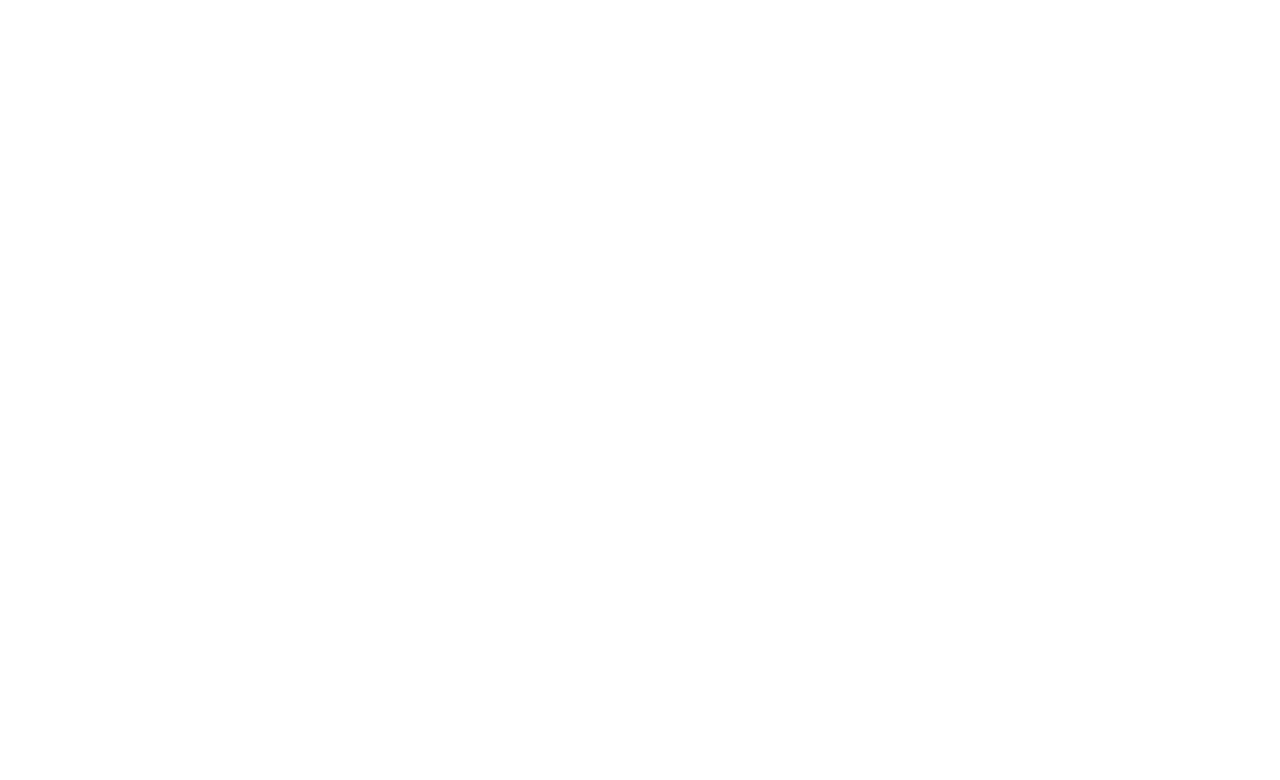
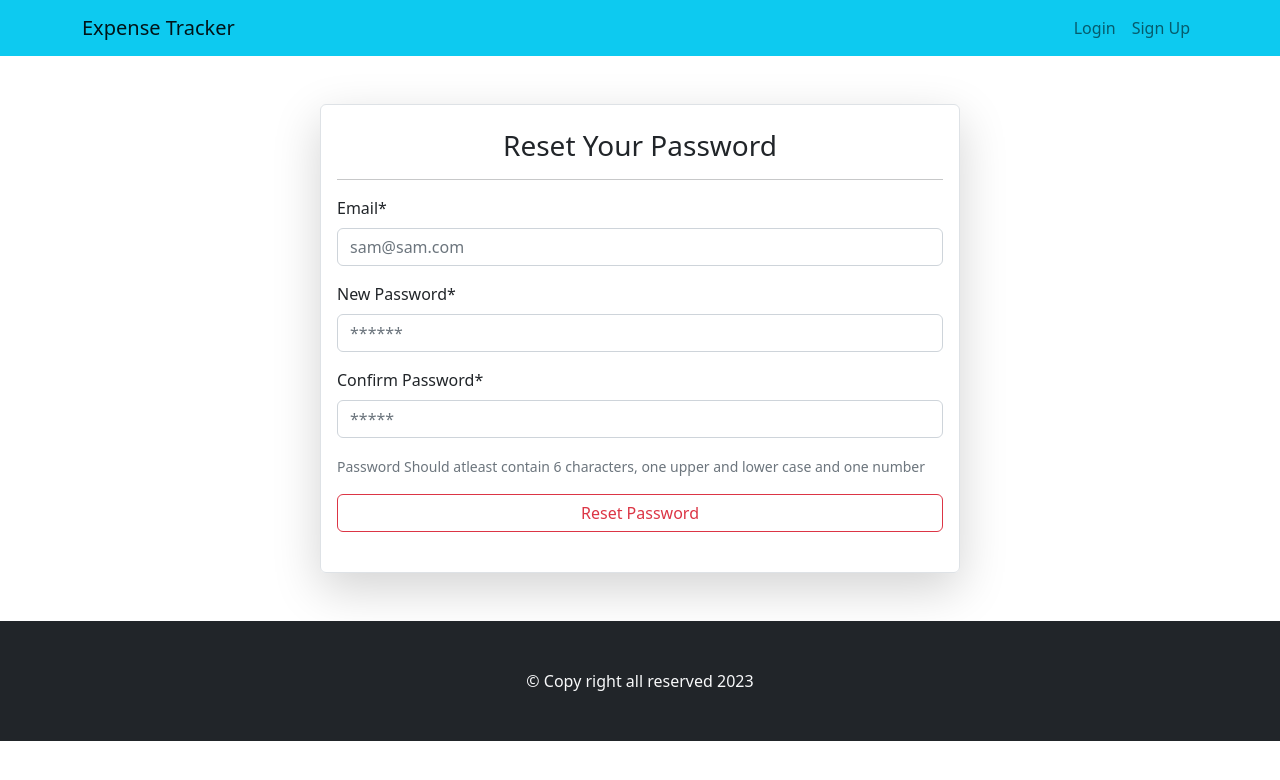
Before and after one commit to get-aakash/expense_tracker_v2, a React (Create React App) app: page /password-reset in a window 1280 px wide. Before the commit this address had no page. Shown: the top 780 px of the page. Built offline with nearby package versions, Linux system fonts and the light colour scheme.

Commit message:
login and register functionality

```diff
--- a/src/App.js
+++ b/src/App.js
@@ -1,5 +1,5 @@
 import './App.css';
-import Registration from './pages/Registration';
+import {Registration} from './pages/Registration';
 import Login from './pages/Login'
 import Dashboard from './pages/Dashboard';
 import { ToastContainer } from 'react-toastify';
@@ -9,6 +9,8 @@
   Routes,
   Route,
 } from "react-router-dom";
+import { ForgetPassword } from './pages/ForgetPassword';
+import { PrivateRouter } from './pages/PrivateRouter';
 
 function App() {
   return (
@@ -17,7 +19,8 @@
         <Routes>
           <Route path='/' element={<Login />} />
           <Route path='register' element={<Registration />} />
-          <Route path='dashboard' element={<Dashboard />} />
+          <Route path='dashboard' element={<PrivateRouter><Dashboard /></PrivateRouter>} />
+          <Route path='password-reset' element={<ForgetPassword />} />
         </Routes>
       </BrowserRouter>
       <ToastContainer />
--- /dev/null
+++ b/src/components/PassResetForm.js
@@ -0,0 +1,85 @@
+import React, { useState } from 'react'
+import { Button, Form } from 'react-bootstrap'
+import { toast } from 'react-toastify'
+import { CustomInput } from './CustomInput'
+
+export const PassResetForm = () => {
+    const [formDt, setFormDt] = useState({})
+    const [error, setError] = useState('')
+
+    const handleOnChange = (e) => {
+        const { name, value } = e.target
+        if (name === "password") {
+            setError('')
+            value.length < 6 && setError("Passowrd must have atleast 6 characters")
+            !/[0-9]/.test(value) && setError("Atleast one number required")
+            !/[a-z]/.test(value) && setError("Atleast one lower case required")
+            !/[A-Z]/.test(value) && setError("Atleast one upper case required")
+        }
+        setFormDt({ ...formDt, [name]: value })
+
+    }
+
+    const handleOnSubmit = (e) => {
+        e.preventDefault()
+        const { confirmPassword, ...rest } = formDt
+        if (confirmPassword !== rest.password) {
+            return toast.error("password doesnot match")
+        }
+        console.log(rest)
+
+        //get the data from local storage
+        const userStr = localStorage.getItem("users")
+        if (userStr) {
+            //parse the json data to object
+            let users = JSON.parse(userStr)
+
+            if (users.length) {
+                // check if there is any user who has the same email
+                const userExist = users.find((item) =>  item.email === rest.email )
+
+                if (userExist?.email) {
+                    //loop through the array and update the password, t should create the new array
+                    const tempUsers = users.map(item=>{
+                        if(item.email === rest.email){
+                            item.password = rest.password
+                        }
+                        return item
+                    })
+                    //store that new array to local storage
+                    localStorage.setItem("users", JSON.stringify(tempUsers))
+                    toast.success("New password has been updated, you may login")
+                    return;
+
+                }
+            } }
+        toast.error("user not found")
+    }
+    return (
+        <div className='border p-3 py-4 rounded shadow-lg'>
+            <h3 className='text-center'> Reset Your Password</h3>
+            <hr />
+
+            <Form onSubmit={handleOnSubmit}>
+                <CustomInput onChange={handleOnChange} label="Email*" name="email" placeholder="sam@sam.com" required={true} />
+                <CustomInput onChange={handleOnChange} label="New Password*" type="password" name="password" placeholder="******" required={true} />
+                <CustomInput onChange={handleOnChange} label="Confirm Password*" type="password" name="confirmPassword" placeholder="*****" required={true} />
+
+                <Form.Text>
+                    Password Should atleast contain 6 characters, one upper and lower case and one number
+                    {
+                        error && <ul>
+                            <li className='text-danger fw-bolder fs-4'>{error}</li>
+                        </ul>
+                    }
+
+                </Form.Text>
+                <div className='d-grid py-3'>
+                    <Button type='submit' variant='outline-danger' disabled={error}>Reset Password</Button>
+
+                </div>
+
+            </Form>
+        </div>
+    )
+}
--- a/src/pages/ForgetPassword.js
+++ b/src/pages/ForgetPassword.js
@@ -0,0 +1,14 @@
+import React from 'react'
+import Layout from '../components/Layout'
+import { PassResetForm } from '../components/PassResetForm'
+
+export const ForgetPassword = () => {
+    return (
+        <Layout>
+            <div className='w-50 m-auto mt-5'>
+                <PassResetForm />
+            </div>
+
+        </Layout>
+    )
+}
--- a/src/pages/Login.js
+++ b/src/pages/Login.js
@@ -1,14 +1,16 @@
-import React from 'react'
+import React, { useState } from 'react'
 import Form from 'react-bootstrap/Form';
 import Button from 'react-bootstrap/Button';
 import { Link, Navigate, useNavigate } from 'react-router-dom';
 import { Container } from 'react-bootstrap';
 import Layout from '../components/Layout';
 import { CustomInput } from '../components/CustomInput';
+import { toast } from 'react-toastify';
 
 
 export default function Login() {
     const navigate = useNavigate()
+    const [formDt, setFormDt] = useState({});
     const inputs = [
         {
             label: "Email",
@@ -26,9 +28,27 @@
 
         }
     ]
-    const handleOnSubmit = (e)=>{
-        e.preventDefault()
-        navigate("/dashboard")
+
+    const handleOnChange = (e) => {
+        const { name, value } = e.target;
+
+        setFormDt({
+            ...formDt,
+            [name]: value,
+        });
+    }
+    const handleOnSubmit = (e) => {
+        e.preventDefault();
+        console.log(formDt);
+
+        const usersStr = localStorage.getItem("users");
+        const userList = usersStr ? JSON.parse(usersStr) : [];
+
+        const user = userList.find(({ email, password }) => {
+            return email === formDt.email && password === formDt.password;
+        });
+
+        user?.email ? navigate("/dashboard") : toast.error("Invalid login details");
     }
     return (
         <Layout>
@@ -38,14 +58,16 @@
                     <h3>Welcome back!</h3>
                     <hr />
                     {inputs.map((item, i) => (
-                        <CustomInput key={i} {...item} />
+                        <CustomInput key={i} {...item} onChange={handleOnChange} />
                     ))}
 
-                    <Link to="/dashboard">
+
+                    <div className="d-grid mb-3">
                         <Button variant="primary" type="submit">
                             Login
                         </Button>
-                    </Link>
+                    </div>
+
 
                     <div className='text-end'>
                         Forget Password? <a href='/password-reset'>Reset</a>
--- /dev/null
+++ b/src/pages/PrivateRouter.js
@@ -0,0 +1,10 @@
+import React from 'react'
+import { Navigate } from 'react-router-dom'
+
+export const PrivateRouter = ({children}) => {
+    const loggedIn = false
+
+  return  loggedIn ? {children} : <Navigate to='/' />
+
+
+}
--- a/src/pages/Registration.js
+++ b/src/pages/Registration.js
@@ -3,8 +3,8 @@
 import Button from 'react-bootstrap/Button';
 import { CustomInput } from '../components/CustomInput';
 import Layout from '../components/Layout';
-import { ToastContainer, toast } from 'react-toastify';
-import {randomStrGenerator} from 'src/utils.js'
+import { toast } from 'react-toastify';
+import {randomStrGenerator} from '../utils'
 
 const initialState = {
   fname:"",
@@ -14,8 +14,8 @@
   confirmPassword:""
 }
 
-export default function Registration() {
-  const [frm, setFrm] = useState({})
+export const Registration =()=> {
+  const [frm, setFrm] = useState(initialState)
   const[error, setError] = useState("")
 
   const handleOnChange = (e) => {
--- a/src/utils.js
+++ b/src/utils.js
@@ -1,4 +1,4 @@
-const randomStrGenerator = length =>{
+export const randomStrGenerator = length =>{
     let str = ""
     const collectionStr = "qazwsxedcrfvtgbyhnujmikolpQAZWSXEDCRFVTGBYHNUJMIKOLP"
     for(let i =0; i<length;i++){
```
